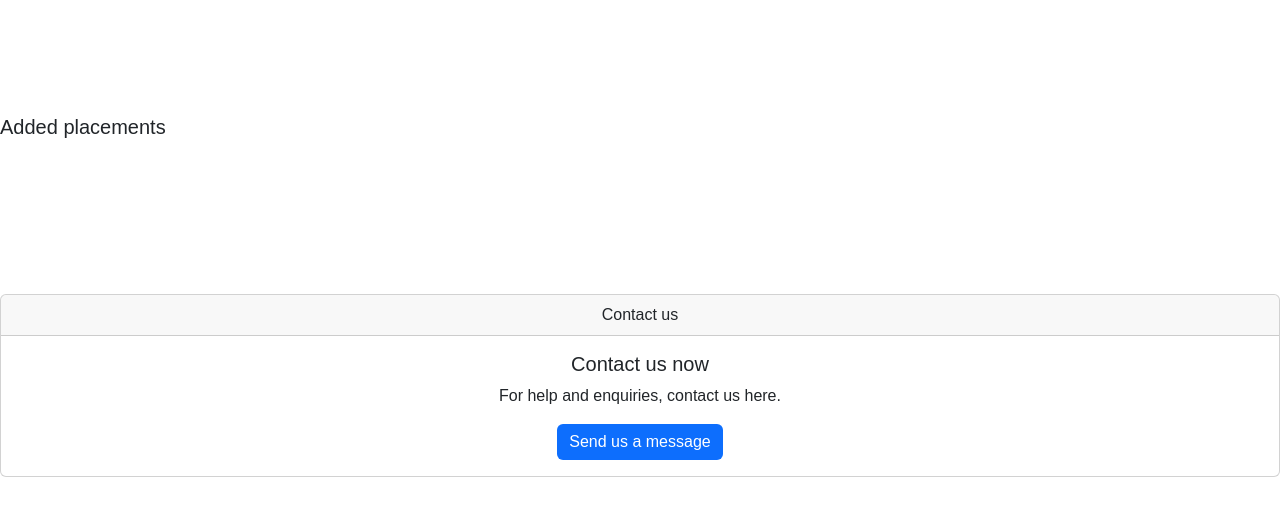
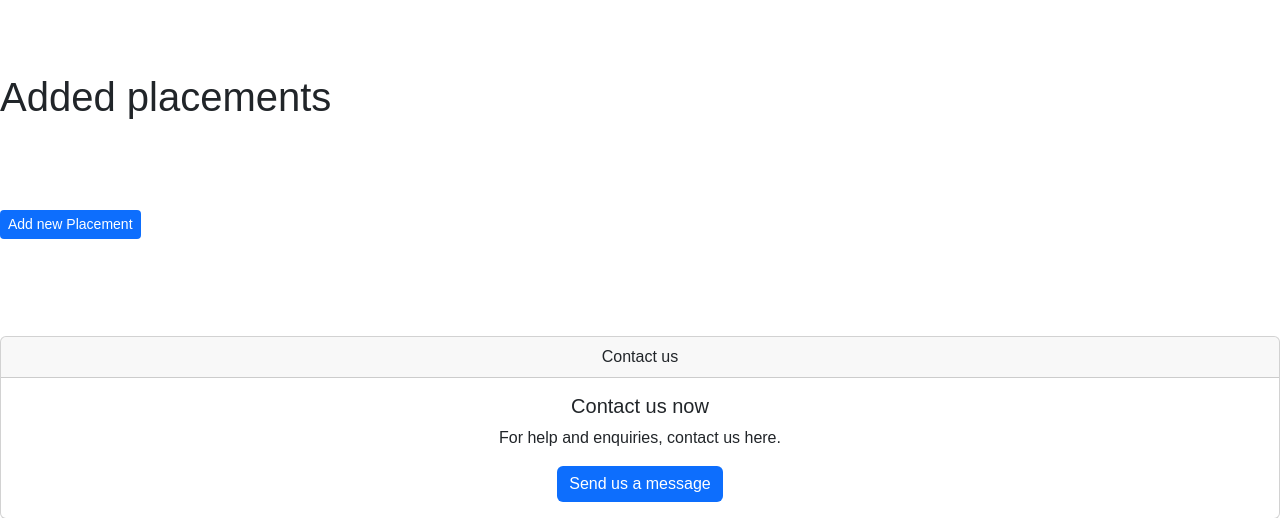
Before and after one commit to AzharWazid/BCS-HackCamp, a PHP site: page /View/myListings.phtml in a window 1280 px wide. Shown: the part 120-638 px from the top of the page. Run offline with PHP 8.4, Linux system fonts and the light colour scheme.

Commit message:
added my listing page

```diff
--- a/View/myListings.phtml
+++ b/View/myListings.phtml
@@ -1,6 +1,6 @@
 <?php require_once ("template/header.phtml"); ?>
+<h1>Added placements</h1>
     <div class="col-md-9">
-        <h5 class="mb-3">Added placements</h5>
         <ul class="list-group">
             <?php if (isset($view->jobListData)): ?>
                 <?php foreach ($view->jobListData as $job): ?>
@@ -12,13 +12,13 @@
                         <p class="mb-1"><strong>Skills Required:</strong> <?= htmlspecialchars($view->skill[$job->getSkills()]); ?></p>
                         <p class="mb-1"><strong>Start Date:</strong> <?= htmlspecialchars($job->getStartDate()); ?></p>
                         <p class="mb-1"><strong>End Date:</strong> <?= htmlspecialchars($job->getEndDate()); ?></p>
-                        <a href="../Controller/myListings.php" class="btn btn-primary btn-sm mt-2">Apply</a>
+
                     </li>
                 <?php endforeach; ?>
             <?php endif; ?>
         </ul>
+        <a href="../Controller/addPlacement.php" class="btn btn-primary btn-sm mt-2">Add new Placement</a>
     </div>
 
 
-
 <?php require_once ("template/footer.phtml"); ?>
```
